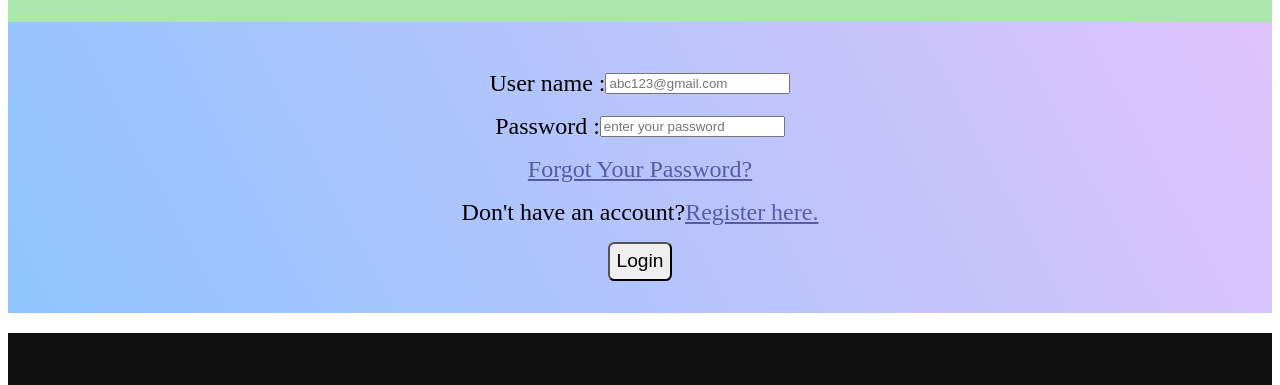
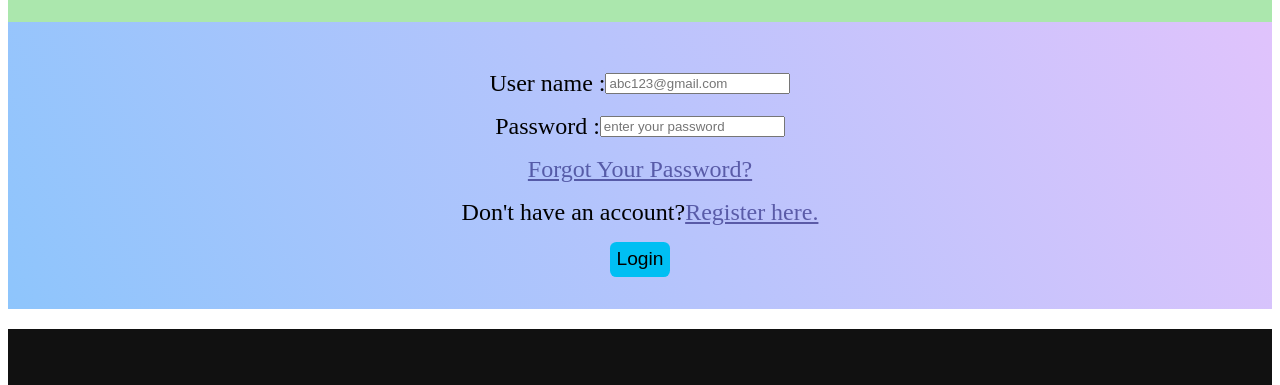
Before and after one commit to riteshkumar1601/RECEPIE_PROJECT, a plain HTML site: page signIn.html in a window 1280 px wide. Shown: the part 250-635 px from the top of the page. Drawn offline with Linux system fonts and the light colour scheme.

Commit message:
Updated signIn.css

```diff
--- a/signIn.css
+++ b/signIn.css
@@ -116,12 +116,14 @@
   text-shadow: rgb(214, 214, 99) 0.15rem 0.08rem;
  }
 .login-button{
+  background-color: #00bff3;
+  border: none;
   font-size: 1.2rem;
   padding: 0.4rem;
   border-radius: 0.4rem;
 }
 .login-button:hover{
-  background-color: #00bff3;
+  background-color: rgba(245, 245, 245, 0.758);
   cursor: pointer;
   border: none;
   border-radius: 0.4rem;
```
